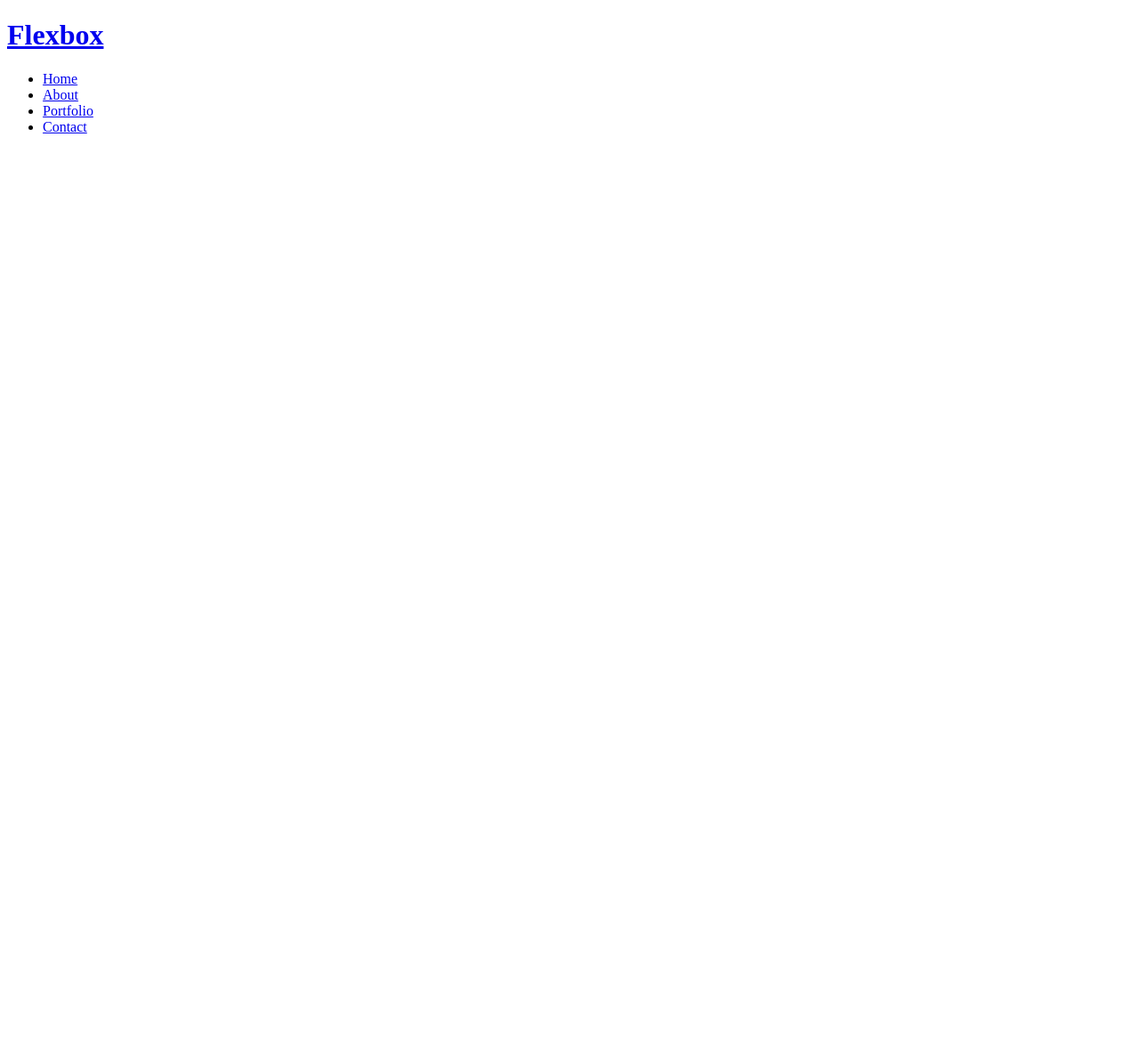
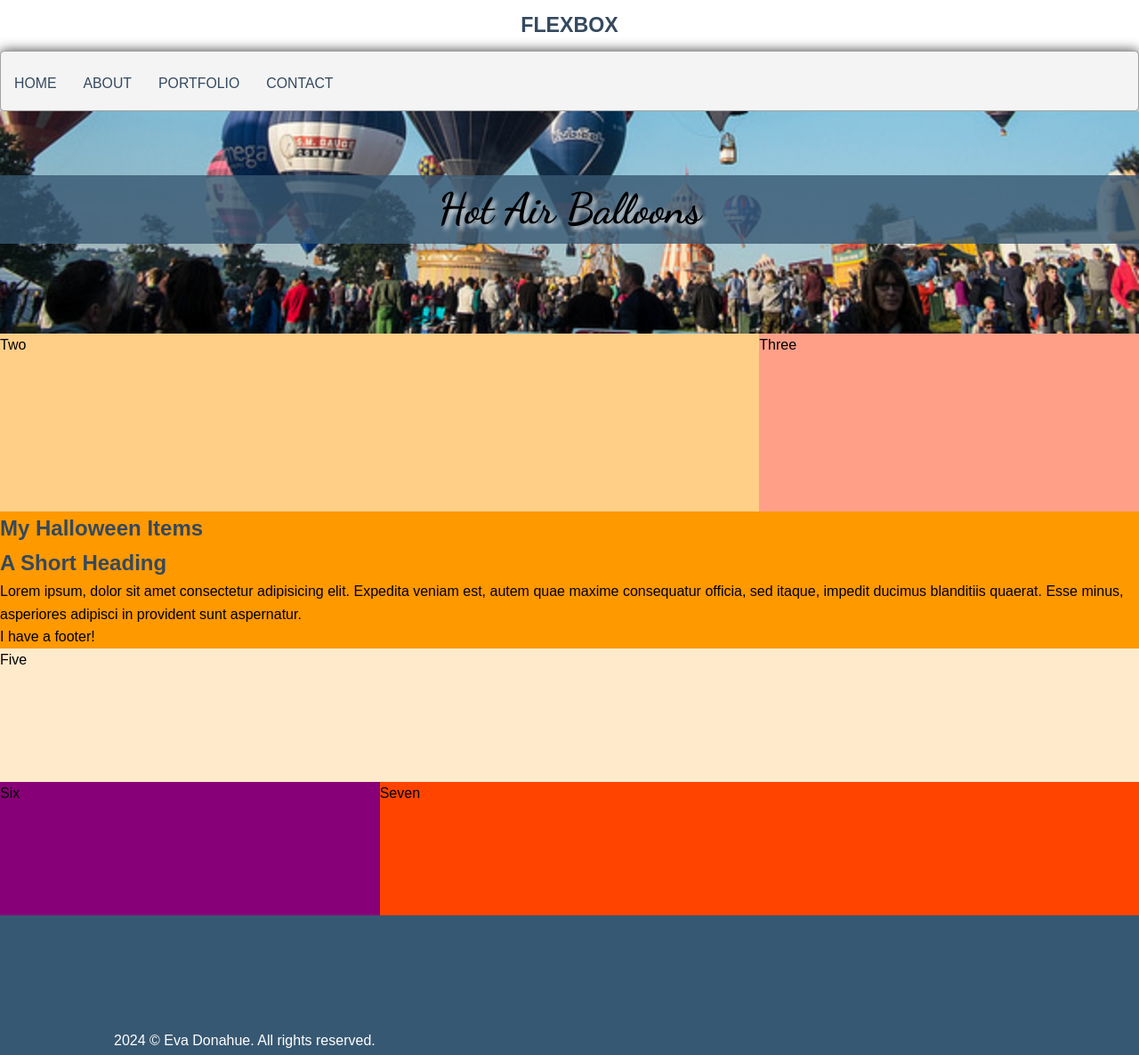
Before and after one commit to EvaD856/halloween, a plain HTML site: page flexboxAndGrid.html in a window 1280 px wide. Shown: the whole page at 89% size. Before the commit the page ends 800 px from the top, so only its background shows below. Drawn offline with Linux system fonts and the light colour scheme.

Commit message:
html card still need css

```diff
--- a/css/flexAndGrid.css
+++ b/css/flexAndGrid.css
@@ -0,0 +1,244 @@
+/**********FONTS**************/
+
+@import url('https://fonts.googleapis.com/css2?family=Dancing+Script:wght@400..700&family=Roboto:ital,wght@0,100;0,300;0,400;0,500;0,700;0,900;1,100;1,300;1,400;1,500;1,700;1,900&display=swap');
+/*******************
+font-family:"Roboto", sans-serif;
+font-family: "Dancing Script", cursive;
+****************************/
+
+* {
+    box-sizing: border-box;
+    margin:0;
+    border:0;
+    padding:0;
+}
+
+body{
+    font-family: 'Montserrat', sans-serif;
+    line-height: 1.6;
+    margin: 0;
+    min-height: 100vh;
+}
+
+ul{
+    margin:0;
+    padding:0;
+    list-style:none;
+}
+
+h2,h3,a{
+    color: #34495e
+}
+
+a{
+    text-decoration: none;
+}
+
+.logo{
+    margin:0;
+    font-size: 1.45em;
+}
+
+.main-nav {
+    margin-top: 5px;
+}
+
+.logo a, .main-nav a{
+    padding: 10px 15px;
+    text-transform: uppercase;
+    text-align:center;
+    display:block;
+}
+
+.main-nav a {
+    color: #34495e;
+    font-size: .99em;
+}
+
+.main-nav a:hover {
+    color: #718daa;
+}
+
+.header{
+    padding-top:.5em;
+    padding-bottom:.5em;
+    border: 1px solid #a2a2a2;
+    background-color: #f4f4f4;
+    -webkit-box-shadow: 0px 0px 14px 0px rgba(0,0,0,0.75);
+    -moz-box-shadow: 0px 0px 14px 0px rgba(0,0,0,0.75);
+    box-shadow:0px 0px 14px 0px rgba(0,0,0,0.75);
+    -webkit-border-radius: 5px;
+    -moz-border-radius: 5px;
+    border-radius: 5px;
+}
+
+
+
+/*===============================
+    Media Quereies
+===============================*/
+.container{
+    display: grid;
+}
+
+.one {
+    min-height:250px;
+    background-image: url(../images/balloons.jpg);
+    background-repeat: no-repeat;
+    background-size: cover;
+    background-position-x: center;
+    background-position-y: bottom;
+}
+
+.one h1 {
+    font-family: "Dancing Script", cursive;
+    font-size: 3em;
+    text-shadow: 4px 4px 5px #e0e2e3;
+    text-align:center;
+    margin-top: 1.5em;
+    background-color: #375872cc;
+}
+
+.two {
+    background-color: #f907;
+    min-height: 150px;
+}
+
+.three {
+    background-color: #f307;
+    min-height: 150px;
+}
+
+.four {
+    background-color: #f90
+}
+
+.five {
+    background-color: #f903;
+    min-height: 150px;
+}
+
+.six{
+    background-color: #807;
+    min-height: 150px;
+}
+
+.seven{
+    background-color: #f40;
+    min-height:150px;
+}
+
+
+.card .content {
+    padding:5%;
+}
+
+.card footer {
+    background-color: #333;
+    color: #fff;
+    padding:
+}
+/* Tablet Media Query*/
+@media (min-width: 769px) {
+
+    .header,
+    .main-nav {
+        display: flex;
+    }
+
+    .header {
+        flex-direction: column;
+        align-items:center;
+        .header{
+            width: 80%;
+            margin:0 auto;
+            max-width:1150px;
+        }
+    }
+
+    .container {
+        grid-template-columns: 1fr 1fr;
+        grid-auto-rows: minmax(100px, auto);
+    }
+    .one {
+        grid-column: 1 / 3; /*LOOK FOR NUMBER OR PLAY AROUND TO FIX*/
+    }
+
+    .two {
+        grid-column: 1 / 2;
+        grid-row: 2 / 4;
+    }
+
+    .three {
+        grid-column: 2 / 3;
+        grid-row: 2 / 4;
+    }
+
+    .four{
+        grid-column: 1 / 3;
+    }
+
+    .five{
+        grid-column: 1 / 3;
+    }
+
+    .six{
+        grid-column: 1 / 2;
+    }
+
+    .seven{
+        grid-column: 2 / 3;
+    }
+
+} /* End of Tablet Media Query */
+
+/* Desktop Media Query */
+
+@media (min-width:1025px) {
+    .header {
+        flex-direction: row;
+        justify-content: space-between;
+    }
+
+    .container{
+        grid-template-columns: 1fr 1fr 1fr;
+    }
+
+    .one {
+        grid-column: 1 / 4;
+    }
+
+    .two {
+        grid-column: 1 / 3;
+    }
+
+    .three {
+        grid-column: 3 / 4;
+    }
+
+    .four{
+        grid-column-start: 1;
+        grid-column-end:4;
+    }
+
+    .five{
+        grid-column: 1 / 4;
+    }
+
+    .six{
+        grid-column: 1 / 2;
+    }
+
+    .seven{
+        grid-column: 2 / 4;
+    }
+
+}/*End*/
+
+.pgFooter{
+    margin-top: 0;
+    padding: 10%;
+    background-color: #375872;
+    color:white;
+    height: 300px;
+}
--- a/flexboxAndGrid.html
+++ b/flexboxAndGrid.html
@@ -25,6 +25,47 @@
             </li>
         </ul>
     </header>
+    <div class ="container">
+
+        <div class="one">
+            <h1>Hot Air Balloons</h1>
+        </div>
+
+        <div class="two">Two</div>
+
+        <div class="three">Three</div>
+
+        <div class="four">
+            <h2>My Halloween Items</h2>
+
+        <!-- This section holds media cards -->
+         <div class="cards">
+
+            <!-- This is a Media Card -->
+             <article class="grid">
+                <header>
+                    <h2>A Short Heading</h2>
+                </header>
+                <div class="content">
+                    <p>Lorem ipsum, dolor sit amet consectetur adipisicing elit. Expedita veniam est, autem quae maxime consequatur officia, sed itaque, impedit ducimus blanditiis quaerat. Esse minus, asperiores adipisci in provident sunt aspernatur.</p>
+                </div>
+                <footer>I have a footer!</footer>
+             </article>
+
+         </div>
+
+        </div>
+
+        <div class="five">Five</div>
+
+        <div class="six">Six</div>
+
+        <div class="seven">Seven</div>
+    </div>
+
+    <footer class="pgFooter">
+        <p>2024 &copy; Eva Donahue. All rights reserved.</p>
+    </footer>
 
 </body>
 </html>
```
